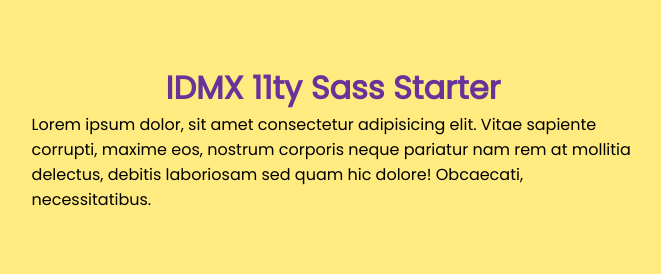
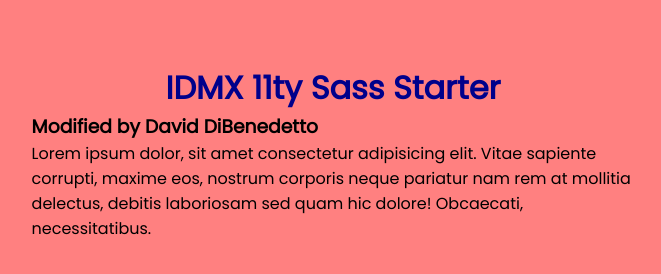
Before and after one commit to RVCC-IDMX/poem-site-dibend, an Eleventy site: page src/index.html in a window 1280 px wide. Shown: the whole page, without its empty margins (307-968 px from the left). Built offline with nearby package versions, Linux system fonts and the light colour scheme; Eleventy itself is replaced by a stand-in of ours; files that its build step writes are made by us from their sources.

Commit message:
Learning 11ty
Made some minor changes to learn SCSS and 11ty

```diff
--- a/src/index.html
+++ b/src/index.html
@@ -1,5 +1,6 @@
 <!DOCTYPE html>
 <html lang="en">
+
 <head>
   <meta charset="UTF-8">
   <meta name="viewport" content="width=device-width, initial-scale=1.0">
@@ -10,9 +11,13 @@
   <link rel="icon" type="image/svg+xml" href="images/favicon.svg" />
   <link rel="stylesheet" href="css/main.css">
 </head>
+
 <body>
   <h1>IDMX 11ty Sass Starter</h1>
-  <p>Lorem ipsum dolor, sit amet consectetur adipisicing elit. Vitae sapiente corrupti, maxime eos, nostrum corporis neque pariatur nam rem at mollitia delectus, debitis laboriosam sed quam hic dolore! Obcaecati, necessitatibus.</p>
+  <h3>Modified by David DiBenedetto</h3>
+  <p>Lorem ipsum dolor, sit amet consectetur adipisicing elit. Vitae sapiente corrupti, maxime eos, nostrum corporis
+    neque pariatur nam rem at mollitia delectus, debitis laboriosam sed quam hic dolore! Obcaecati, necessitatibus.</p>
   <script src="js/index.js"></script>
 </body>
+
 </html>
--- a/src/sass/abstracts/_variables.scss
+++ b/src/sass/abstracts/_variables.scss
@@ -2,7 +2,7 @@
 
 @use "./functions" as func;
 
-$bg-color: gold;
+$bg-color: red;
 $bg-very-light: func.tint($bg-color, 50%);
 $bg-light: func.tint($bg-color, 25%);
 $bg-medium: $bg-color;
@@ -10,7 +10,7 @@ $bg-dark: func.shade($bg-color, 25%);
 $bg-very-dark: func.shade($bg-color, 50%);
 
 
-$primary-color: rebeccapurple;
+$primary-color: darkblue;
 $primary-very-light: func.tint($primary-color, 50%);
 $primary-light: func.tint($primary-color, 25%);
 $primary-medium: $primary-color;
```
Lines whose indentation alone changed are shown as unchanged.
